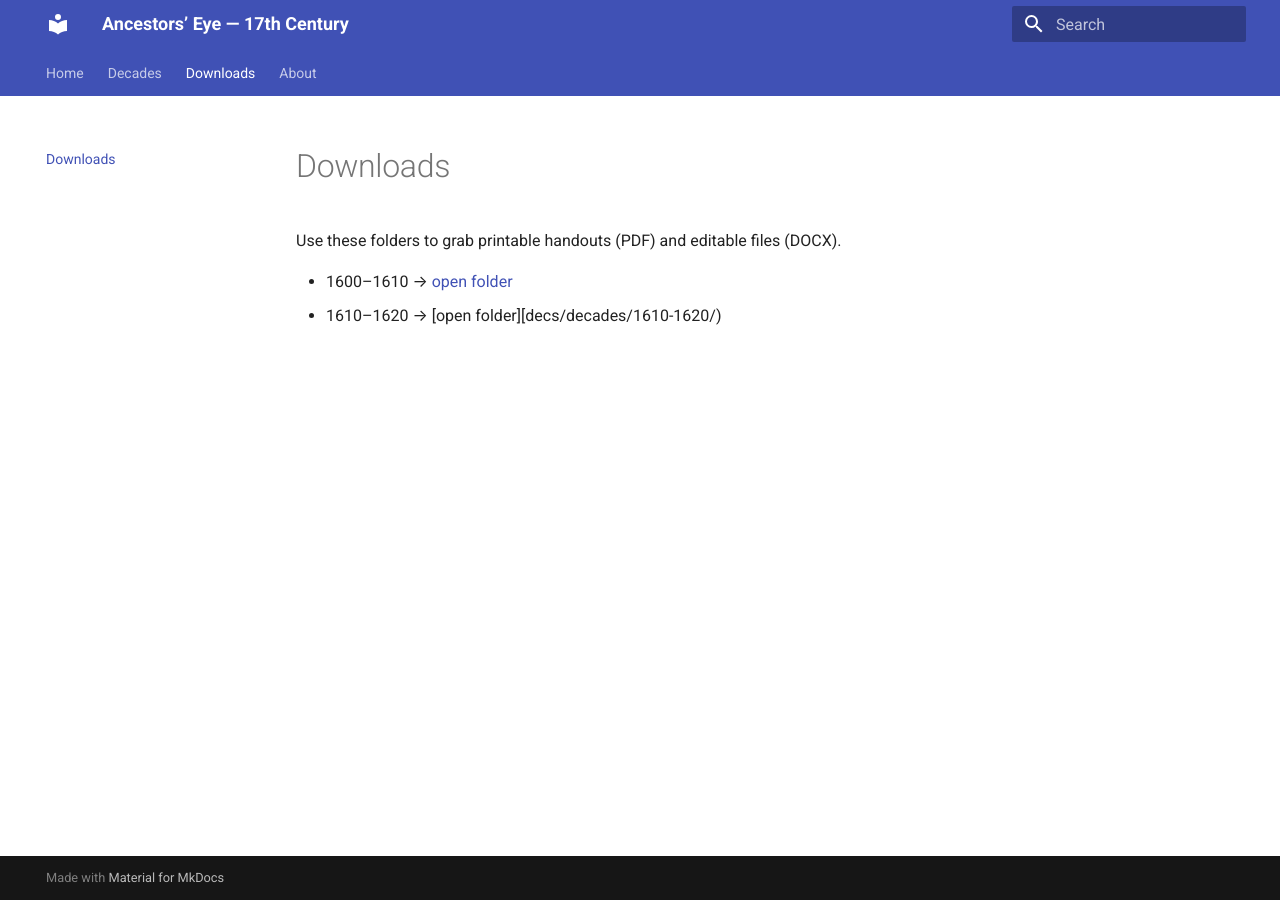
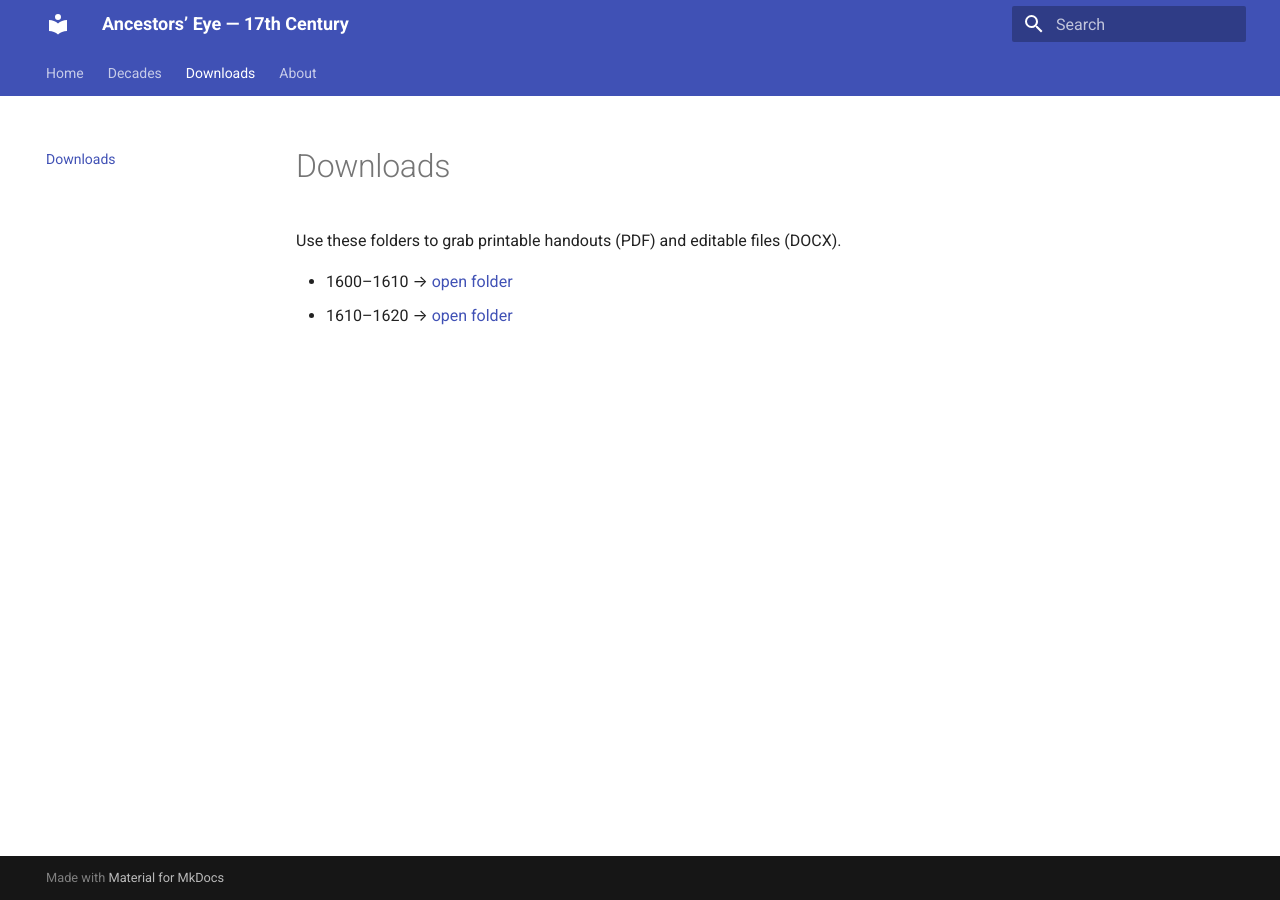
Before and after one commit to BillWorstell/WorstellWitnessWaybackMachine, an MkDocs documentation site: the page built from docs/downloads/index.md, in a window 1280 px wide. Built offline with MkDocs 1.6.1 and Material for MkDocs 9.7.7, drawn with Linux system fonts in a browser that asks for light colours.

Commit message:
Update index.md

```diff
--- a/docs/downloads/index.md
+++ b/docs/downloads/index.md
@@ -1,4 +1,4 @@
 Use these folders to grab printable handouts (PDF) and editable files (DOCX).
 
 - 1600–1610 → [open folder](docs/decades/1600-1610/)
-- 1610–1620 → [open folder][decs/decades/1610-1620/)
+- 1610–1620 → [open folder](decs/decades/1610-1620/)
```
